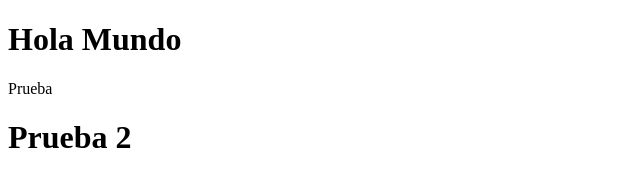
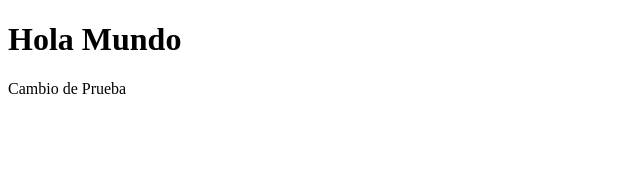
Before and after one commit to TechPro200/Practica-final-electiva-2, a website: page index.html in a window 1280 px wide. Shown: the whole page, without its empty margins (0-640 px from the left). Drawn offline with Linux system fonts and the light colour scheme.

Commit message:
prueba final

```diff
--- a/index.html
+++ b/index.html
@@ -7,7 +7,6 @@
 </head>
 <body>
     <h1>Hola Mundo</h1>
-    <p>Prueba</p>
-    <h1>Prueba 2</h1>
+    <p>Cambio de Prueba</p>
 </body>
 </html>
```
